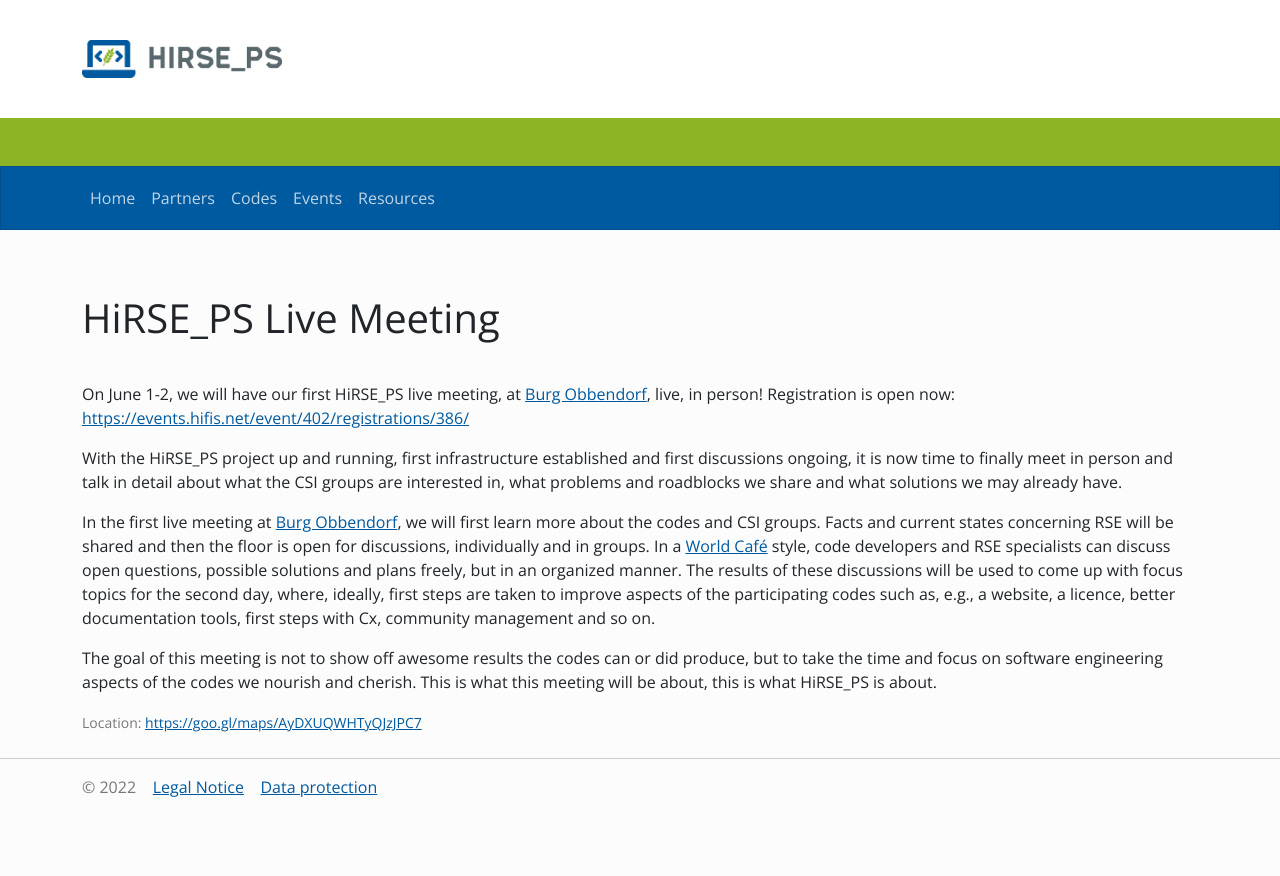
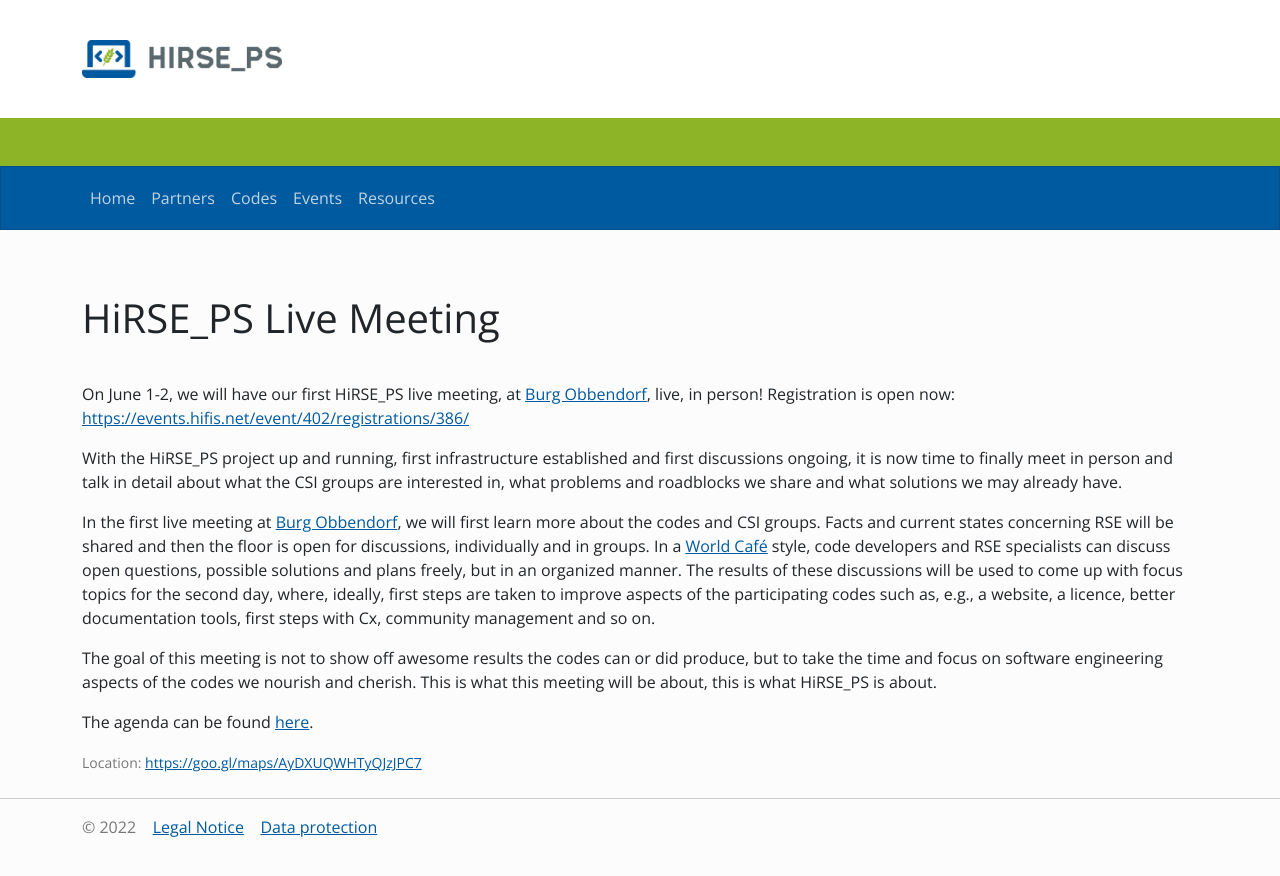
Before and after one commit to Helmholtz-HiRSE/helmholtz-hirse.github.io, a Jekyll site: the page built from _events/2022_06_01-livemeeting.md, in a window 1280 px wide. Shown: the top 876 px of the page. Built offline with Jekyll 4.4.1, drawn with Linux system fonts in a browser that asks for light colours; nearby versions of some CDN libraries.

Commit message:
Update 2022_06_01-livemeeting.md

```diff
--- a/_events/2022_06_01-livemeeting.md
+++ b/_events/2022_06_01-livemeeting.md
@@ -16,3 +16,5 @@ With the HiRSE_PS project up and running, first infrastructure established and f
 In the first live meeting at [Burg Obbendorf](https://goo.gl/maps/966SQ17KG9U6JCo87), we will first learn more about the codes and CSI groups. Facts and current states concerning RSE will be shared and then the floor is open for discussions, individually and in groups. In a [World Café](https://en.wikipedia.org/wiki/World_caf%C3%A9_(conversation)) style, code developers and RSE specialists can discuss open questions, possible solutions and plans freely, but in an organized manner. The results of these discussions will be used to come up with focus topics for the second day, where, ideally, first steps are taken to improve aspects of the participating codes such as, e.g., a website, a licence, better documentation tools, first steps with Cx, community management and so on.
 
 The goal of this meeting is not to show off awesome results the codes can or did produce, but to take the time and focus on software engineering aspects of the codes we nourish and cherish. This is what this meeting will be about, this is what HiRSE_PS is about.
+
+The agenda can be found [here](../assets/data/InPersonMeeting_HiRSE_PS_2022_agenda_draft.pdf).
```
